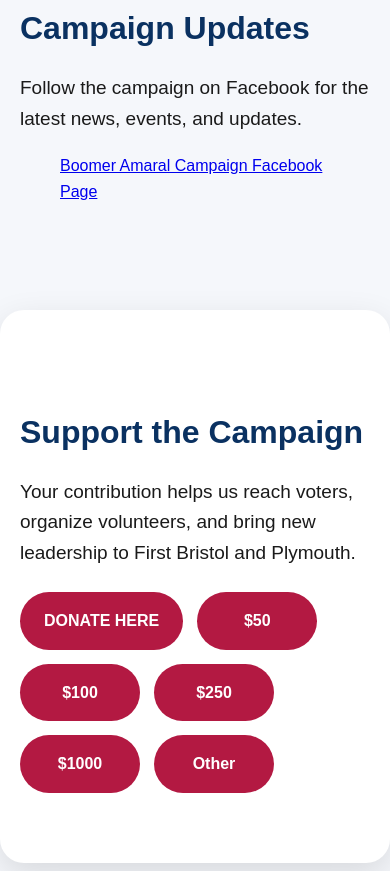
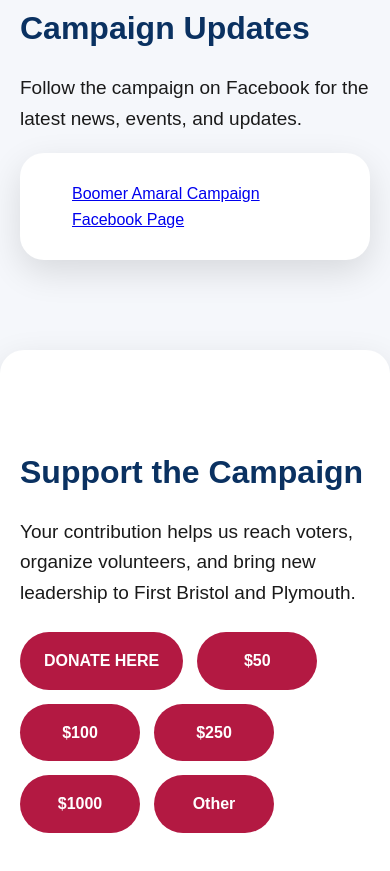
Before and after one commit to collincoinc/campaign-website, a plain HTML site: page index.html in a window 390 px wide. Shown: the part 4713-5584 px from the top of the page. Drawn offline with Linux system fonts and the light colour scheme.

Commit message:
Update styles.css

```diff
--- a/styles.css
+++ b/styles.css
@@ -177,6 +177,16 @@ img {
   background: #0a3161;
 }
 
+.facebook-box {
+  background: white;
+  border-radius: 24px;
+  padding: 24px;
+  box-shadow: 0 12px 35px rgba(0, 0, 0, 0.12);
+  display: flex;
+  justify-content: center;
+  overflow: hidden;
+}
+
 .volunteer-section {
   background: #0a3161;
   color: white;
@@ -234,6 +244,11 @@ img {
   border-top: 5px solid #b31942;
 }
 
+.site-footer a {
+  color: white;
+  font-weight: 800;
+}
+
 @media (max-width: 800px) {
   .navbar {
     display: block;
@@ -267,4 +282,8 @@ img {
   .section h3 {
     font-size: 23px;
   }
+
+  .facebook-box {
+    padding: 12px;
+  }
 }
```
